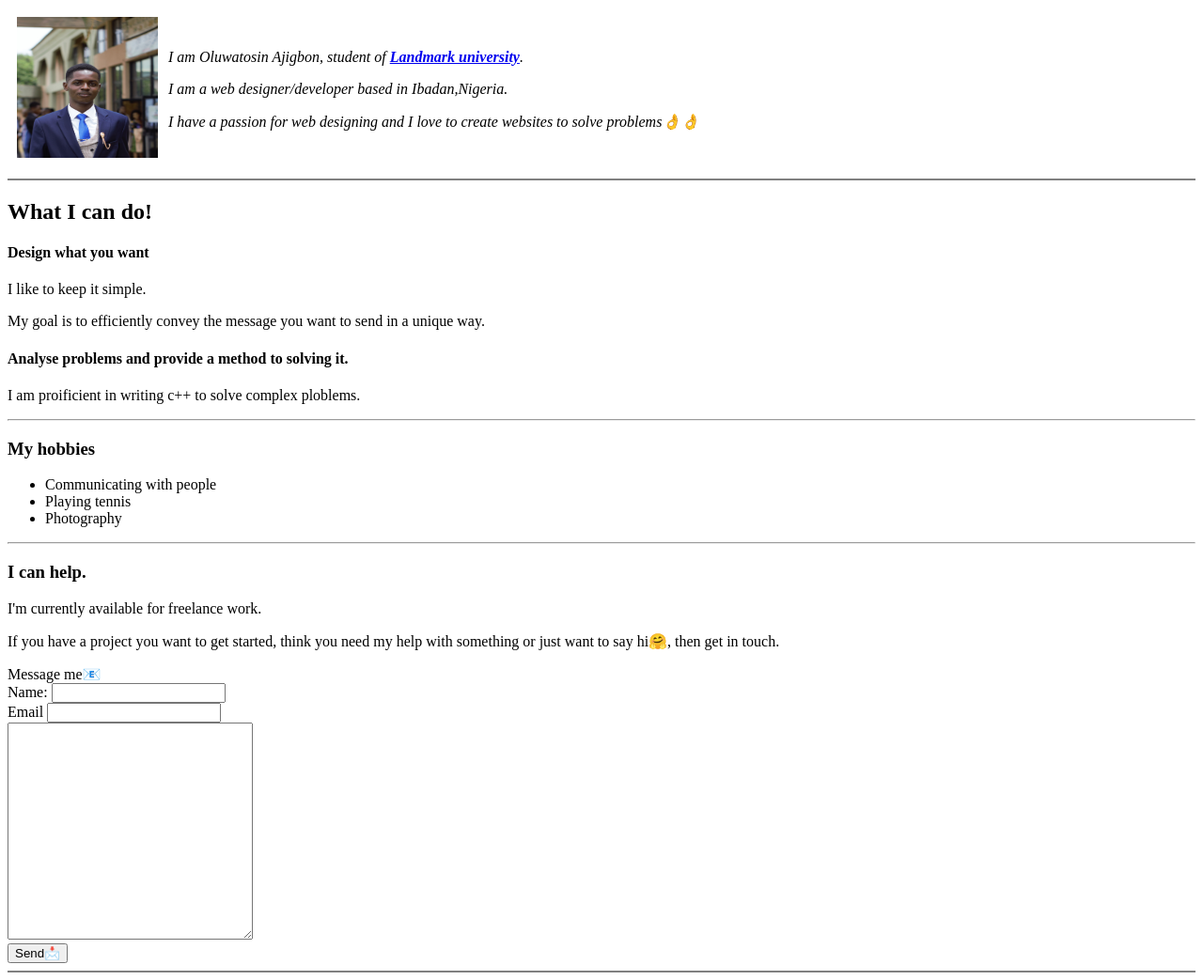
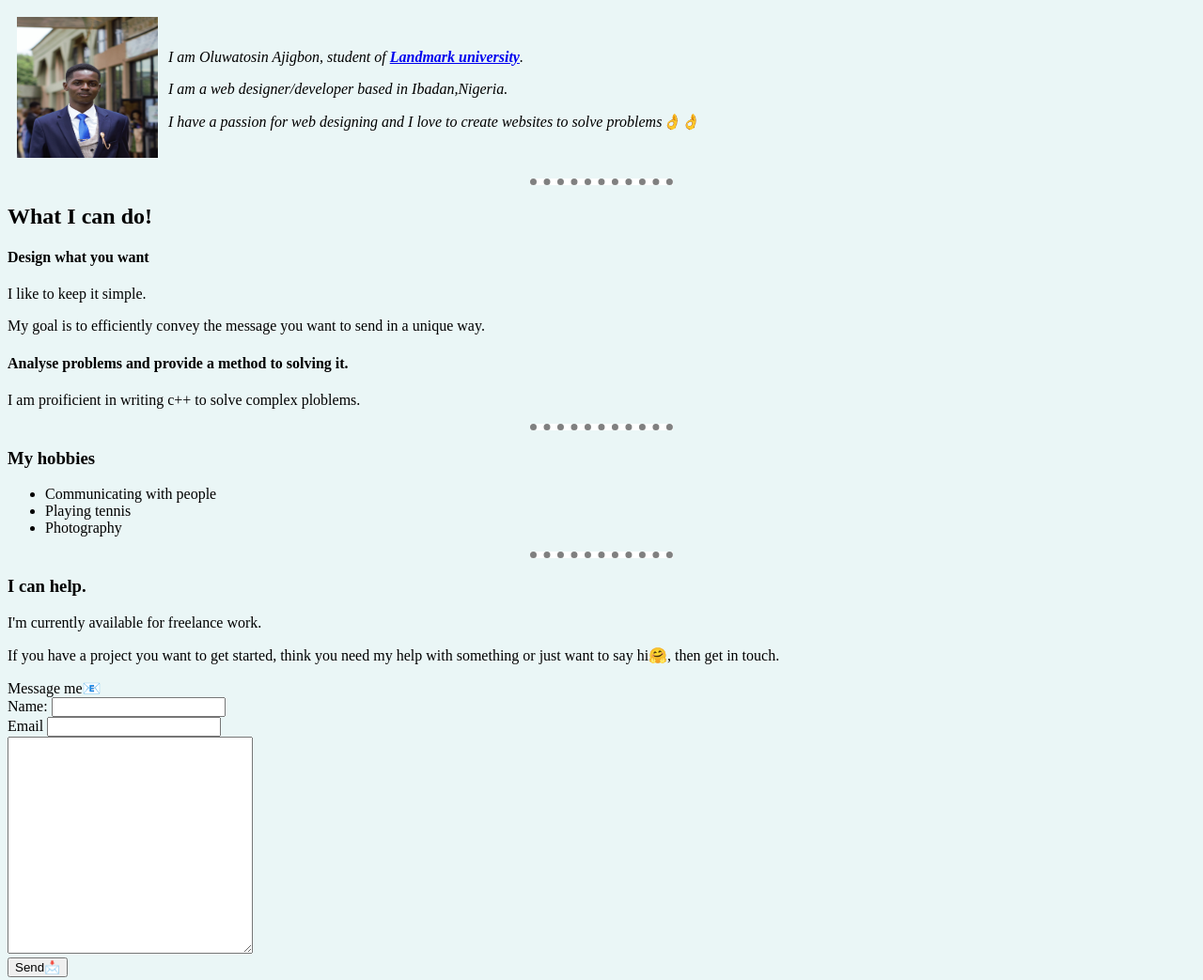
Before and after one commit to Tosin101/Tosin-CV, a plain HTML site: page index.html in a window 1280 px wide. Shown: the top 1043 px of the page at 94% size. Drawn offline with Linux system fonts and the light colour scheme.

Commit message:
Update index.html
Added css styling to it

```diff
--- a/index.html
+++ b/index.html
@@ -5,6 +5,20 @@
   <meta charset="UTF-8">
   <title>Welcome Page</title>
 </head>
+  <style>
+    body{
+      background-color:#EAF6F6;
+    }
+    hr{
+      background-color: white;
+      border-style: none;
+      border-top-style: dotted;
+      border-width: 7px;
+      border-color: grey;
+      height: 0px;
+      width: 12%;
+    }
+  </style>
 <body>
   <table cellspacing="9">
     <tr>
```
